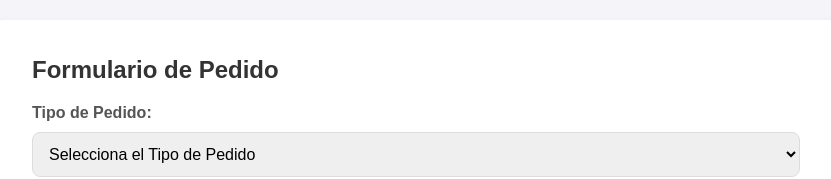
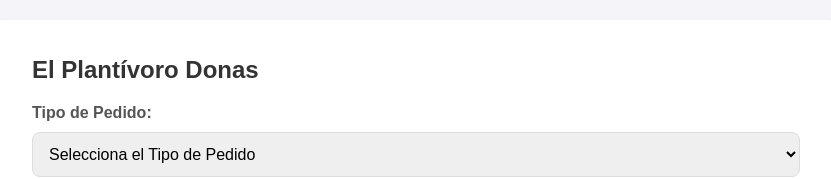
Before and after one commit to PlantivoroDonas/PlantivoroDonas.github.io, a plain HTML site: page order_form.html in a window 1280 px wide. Shown: the top 179 px of the page, without its empty margins (224-1055 px from the left). Drawn offline with Linux system fonts and the light colour scheme.

Commit message:
cambio de titulo

```diff
--- a/order_form.html
+++ b/order_form.html
@@ -3,12 +3,12 @@
 <head>
     <meta charset="UTF-8">
     <meta name="viewport" content="width=device-width, initial-scale=1.0">
-    <title>Formulario de Pedido</title>
+    <title>El Plantívoro Donas</title>
     <link rel="stylesheet" href="styles.css">
 </head>
 <body>
     <div class="container">
-        <h1>Formulario de Pedido</h1>
+        <h1>El Plantívoro Donas</h1>
         <form id="orderForm">
             <label for="order_type">Tipo de Pedido:</label>
             <select id="order_type" name="order_type" required>
```
